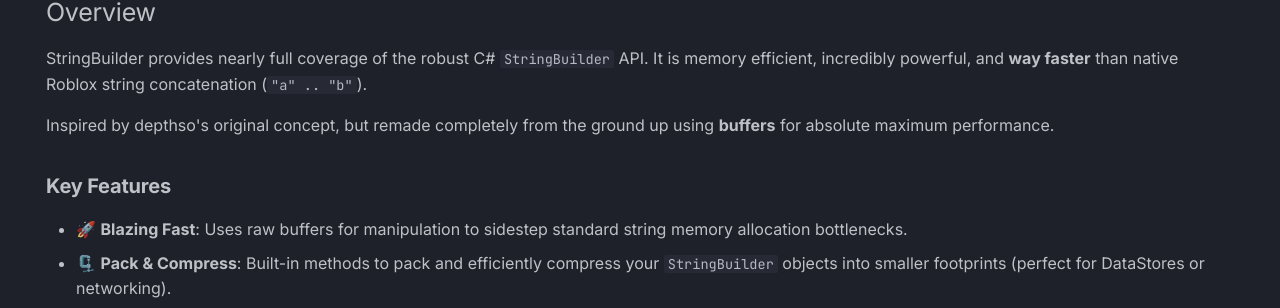
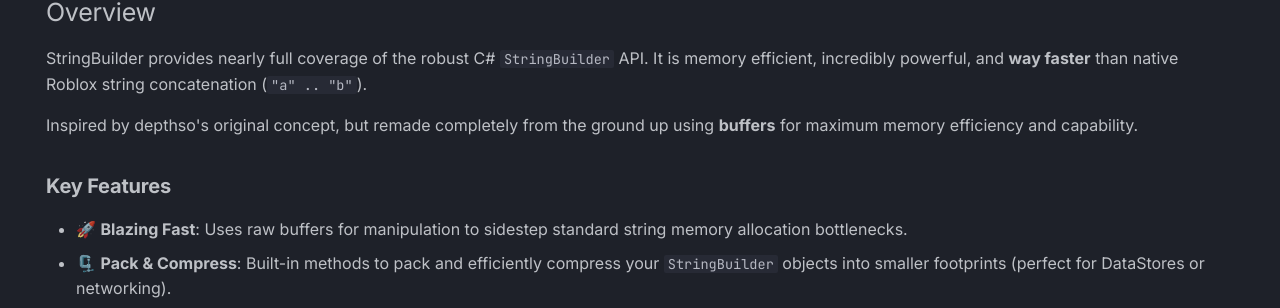
Before and after one commit to ghoste0001/StringBuilder-Roblox, an MkDocs documentation site: the page built from docs/index.md, in a window 1280 px wide. Shown: the part 324-632 px from the top of the page. Built offline with MkDocs 1.6.1 and Material for MkDocs 9.7.7, drawn with Linux system fonts in a browser that asks for light colours; comment, search, counter and statistics services are not loaded.

Commit message:
update index.md

```diff
--- a/docs/index.md
+++ b/docs/index.md
@@ -14,7 +14,7 @@ hide:
 
 StringBuilder provides nearly full coverage of the robust C# `StringBuilder` API. It is memory efficient, incredibly powerful, and **way faster** than native Roblox string concatenation (`"a" .. "b"`).
 
-Inspired by depthso's original concept, but remade completely from the ground up using **buffers** for absolute maximum performance.
+Inspired by depthso's original concept, but remade completely from the ground up using **buffers** for maximum memory efficiency and capability.
 
 ### Key Features
 
```
